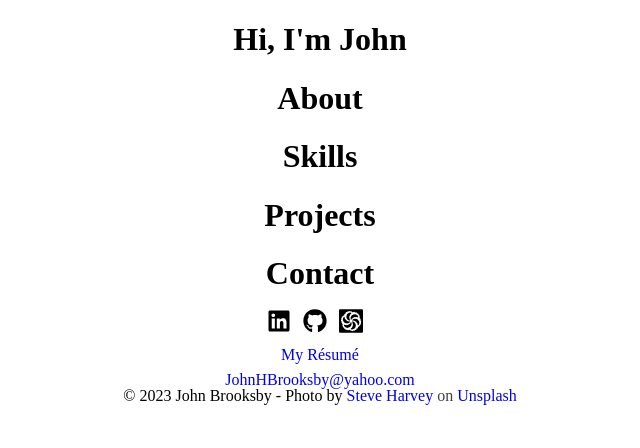
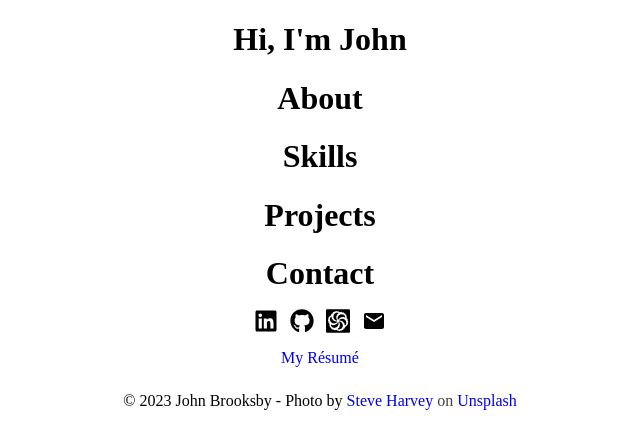
Before and after one commit to johnbrooksby/jbrooksby, a React (Vite) app: page / in a window 1280 px wide. Both pictures are taken after a click on the button "Contact". Shown: the top 448 px of the page, without its empty margins (320-960 px from the left). Built offline with nearby package versions, Linux system fonts and the light colour scheme.

Commit message:
Spacing and order changes in Contact

```diff
--- a/src/App.css
+++ b/src/App.css
@@ -18,5 +18,6 @@
 .textLinks {
   display: flex;
   flex-direction: column;
-  line-height:.8rem
+  gap: .8rem;
+  margin-bottom: 25px;
 }
--- a/src/components/Contact.jsx
+++ b/src/components/Contact.jsx
@@ -1,12 +1,13 @@
 import React from "react";
 import { FaGithub, FaLinkedin } from "react-icons/fa";
 import { SiCodewars } from "react-icons/si";
+import { MdEmail } from "react-icons/md";
 
 const Contact = (props) => {
-
   return (
     <div>
-      <h1 role="button"
+      <h1
+        role="button"
         onClick={() => {
           props.setHide({
             name: true,
@@ -15,7 +16,10 @@ const Contact = (props) => {
             projects: true,
             contact: false,
           });
-        }}>Contact</h1>
+        }}
+      >
+        Contact
+      </h1>
 
       <div className="contact_me" hidden={props.hide.contact}>
         <div className="linksBox">
@@ -46,6 +50,13 @@ const Contact = (props) => {
             <SiCodewars />
           </a>
           <br />
+          <a
+            className="links"
+            style={{ textDecoration: "none" }}
+            href="mailto:johnhbrooksby@yahoo.com?subject=We want you to work for us!"
+          >
+            <MdEmail />
+          </a>
         </div>
         <div className="textLinks">
           <a
@@ -56,13 +67,6 @@ const Contact = (props) => {
           >
             My R&#233;sum&#233;
           </a>
-          <br />
-          <a
-            style={{ textDecoration: "none" }}
-            href="mailto:johnhbrooksby@yahoo.com?subject=We want you to work for us!"
-          >
-            JohnHBrooksby@yahoo.com
-          </a>
         </div>
       </div>
     </div>
```
